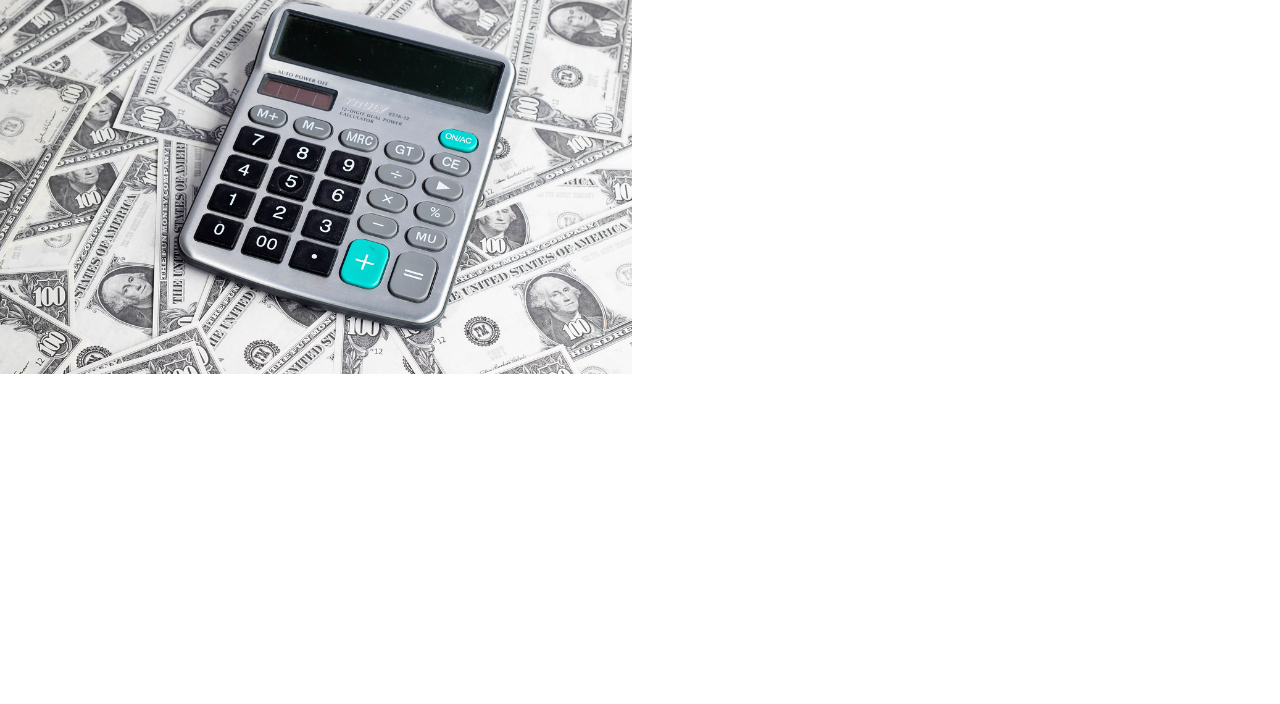
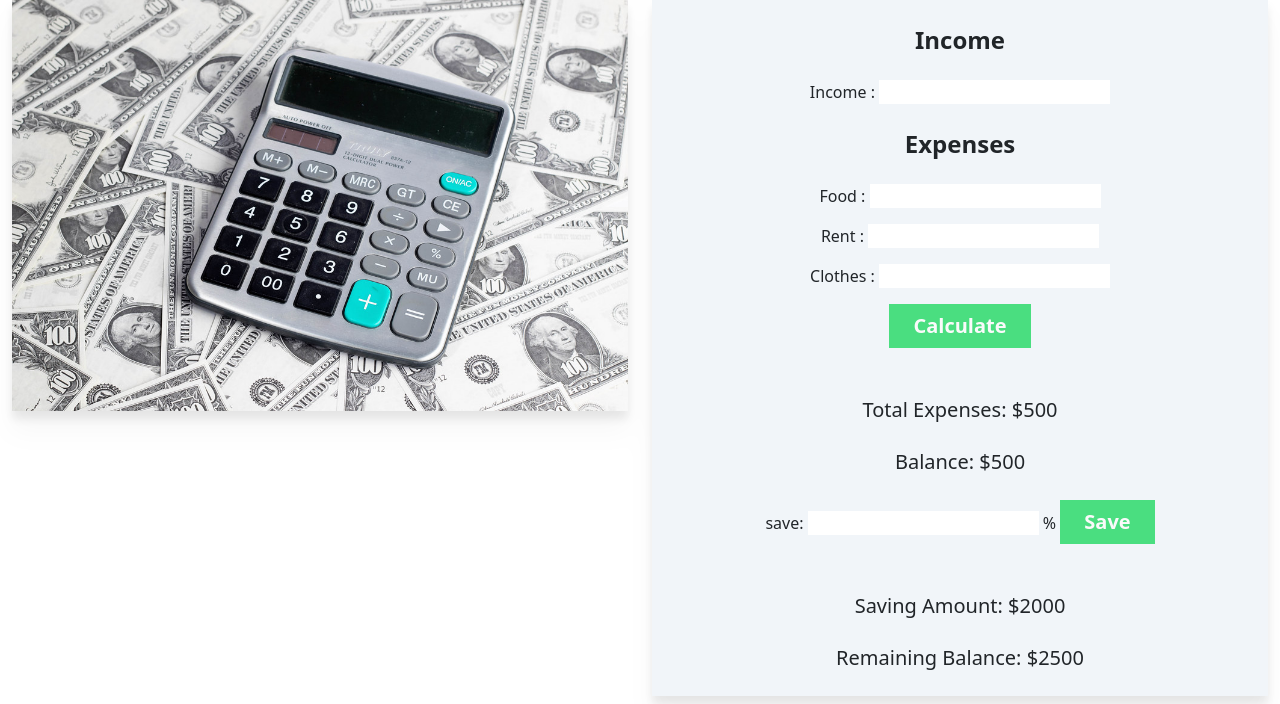
Before and after one commit to mamuntufayel/my-begginer-task-5, a plain HTML site: page index.html in a window 1280 px wide. Shown: the part 96-800 px from the top of the page. Drawn offline with nearby package versions, Linux system fonts and the light colour scheme.

Commit message:
second commit

```diff
--- a/index.html
+++ b/index.html
@@ -8,17 +8,47 @@
     <title>Document</title>
     <!-- tailwind css -->
     <script src="https://cdn.tailwindcss.com"></script>
+    <!-- CSS only -->
+    <link href="https://cdn.jsdelivr.net/npm/bootstrap@5.1.3/dist/css/bootstrap.min.css" rel="stylesheet"
+        integrity="sha384-1BmE4kWBq78iYhFldvKuhfTAU6auU8tT94WrHftjDbrCEXSU1oBoqyl2QvZ6jIW3" crossorigin="anonymous">
 </head>
 
 <body>
-    <main>
-        <section>
-            <h1 class="text-5xl font-semibold text-blue-900">Personal Banking</h1>
-            <div class="grid grid-cols-2 gap-4">
+    <main class="drop-shadow-xl">
+        <section class="container">
+            <h1 class="text-5xl font-semibold text-blue-900 my-4 text-center">Personal Banking</h1>
+            <div class="grid grid-cols-2 gap-6">
                 <div>
                     <img src="image/pic1.jpg" alt="">
                 </div>
-                <div>
+                <div class="bg-slate-100">
+                    <h2 class="text-center text-2xl font-semibold text-black-900 my-4">Income</h2>
+                    <p class="text-center">Income : <span><input type="text"></span></p>
+                    <h2 class="text-center text-2xl font-semibold text-black-900 my-4">Expenses</h2>
+                    <p class="text-center my-3">Food : <span><input type="text"></span></p>
+                    <p class="text-center my-3">Rent : <span><input type="text"></span></p>
+                    <p class="text-center my-3">Clothes : <span><input type="text"></span></p>
+                    <p class="text-center">
+                        <button
+                            class="rounded-none bg-green-400 text-zinc-50 text-xl font-semibold px-4 py-2 mb-4">Calculate
+                        </button>
+                    </p>
+                    <h3 class="text-center text-xl font-medium text-black-900 my-4">Total Expenses: $<span>500</span>
+                    </h3>
+                    <h3 class="text-center text-xl font-medium text-black-900 my-4">Balance: $<span>500</span>
+                    </h3>
+                    <p class="text-center my-3">
+                        save: <span><input type="text"></span> % <button
+                            class="rounded-none bg-green-400 text-zinc-50 text-xl font-semibold px-4 py-2 mb-4">Save
+                        </button>
+                    </p>
+                    <h3 class="text-center text-xl font-medium text-black-900 my-4">Saving Amount: $<span>2000</span>
+                    </h3>
+                    <h3 class="text-center text-xl font-medium text-black-900 my-4">Remaining Balance:
+                        $<span>2500</span>
+                    </h3>
+
+
 
                 </div>
             </div>
```
